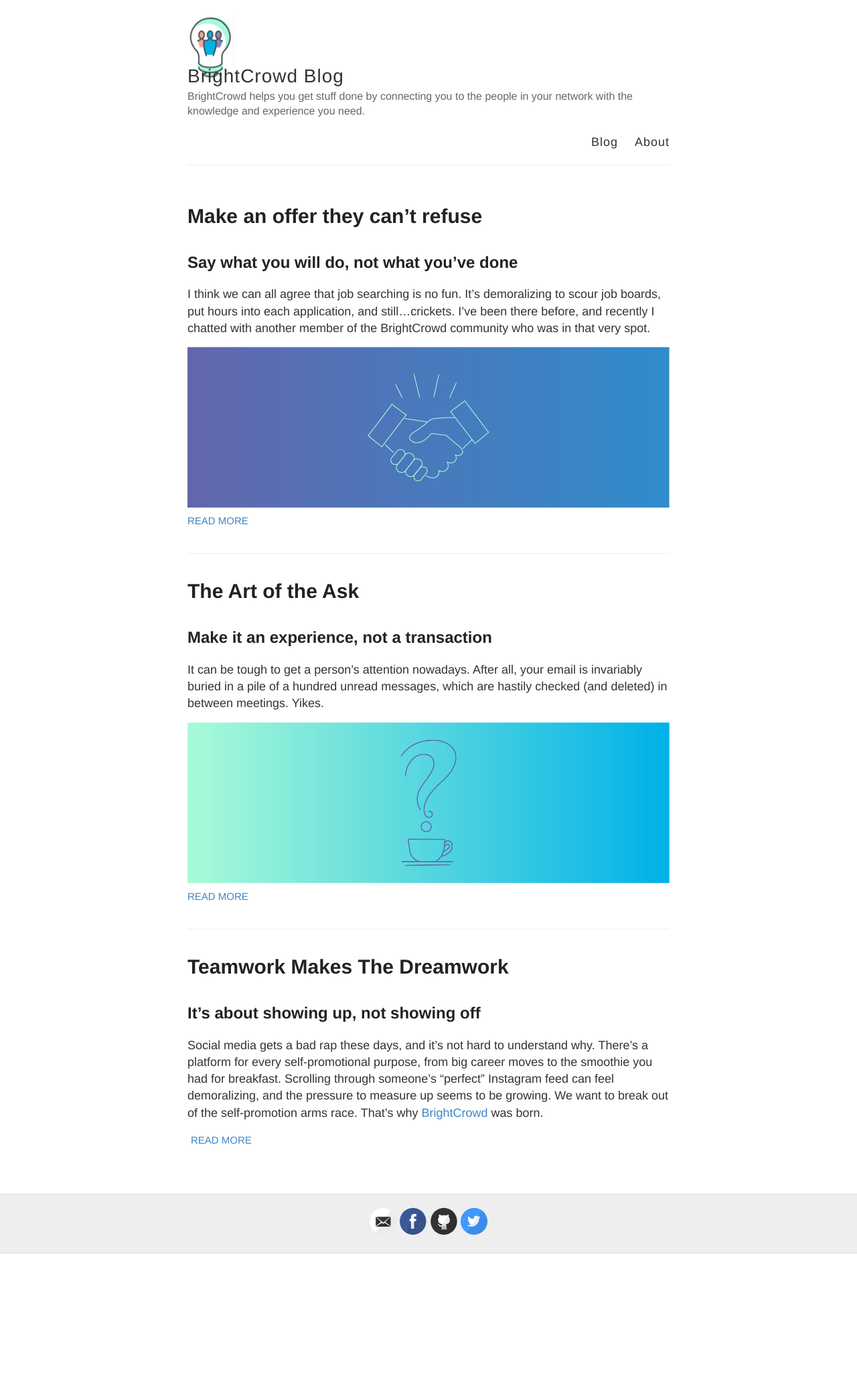
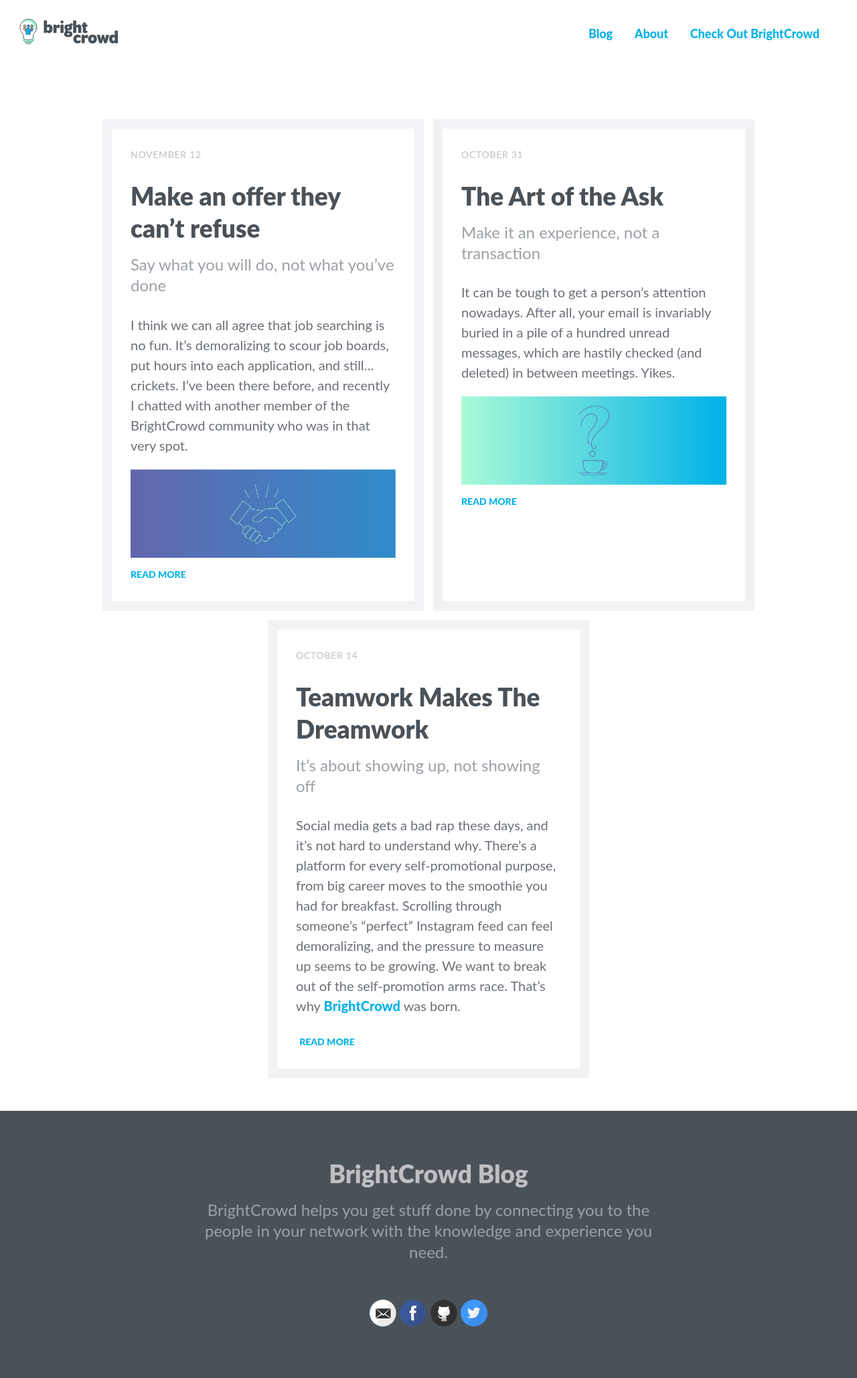
Before and after one commit to BrightCrowd/bc-blog, a Jekyll site: the page built from index.html, in a window 1280 px wide. Shown: the whole page at 67% size. Built offline with Jekyll 4.4.1, drawn with Linux system fonts in a browser that asks for light colours; some web fonts are replaced; before the commit the page ends 1872 px from its top, so only the background shows below that.

Commit message:
Styles for the blog

```diff
--- a/_config.yml
+++ b/_config.yml
@@ -27,8 +27,8 @@ facebook:
 
 google_analytics: UA-54131651-4
 
-logo: /assets/images/brightcrowd-logo-lg.png
-avatar: /assets/images/brightcrowd-logomark-lg.png
+logo: /assets/images/brightcrowd-logo-lg.svg
+avatar: /assets/images/brightcrowd-logo-lg.svg
 # default image for posts
 image: /assets/images/hero3.png
 
--- a/_layouts/default.html
+++ b/_layouts/default.html
@@ -6,7 +6,7 @@
     <!--[if lt IE 9]>
       <script src="http://html5shiv.googlecode.com/svn/trunk/html5.js"></script>
     <![endif]-->
-
+    <link rel="stylesheet" href="https://use.typekit.net/oab6guw.css">
     <link rel="stylesheet" type="text/css" href="{{ site.baseurl }}/style.css" />
     <link rel="alternate" type="application/rss+xml" title="{{ site.title }} - {{ site.description }}" href="{{ site.baseurl }}/feed.xml" />
 
@@ -16,27 +16,29 @@
   <body>
     <div class="wrapper-masthead">
       <div class="container">
-        <header class="masthead clearfix">
-          <a href="{{ site.baseurl }}/" class="site-avatar"><img src="{{ site.avatar | absolute_url }}" /></a>
-
-          <div class="site-info">
-            <h1 class="site-name"><a href="{{ site.baseurl }}/">{{ site.title }}</a></h1>
-            <p class="site-description">{{ site.description }}</p>
+        <header class="masthead">
+          <div>
+            <a href="{{ site.baseurl }}/" class="site-avatar"><img src="{{ site.avatar | absolute_url }}" /></a>
           </div>
 
           <nav>
             <a href="{{ site.baseurl }}/">Blog</a>
             <a href="{{ site.baseurl }}/about/">About</a>
+            <a href="https://brightcrowd.com/">Check Out BrightCrowd</a>
           </nav>
         </header>
       </div>
     </div>
 
-    <div id="main" role="main" class="container">
+    <div id="main" role="main" class="container main">
       {{ content }}
     </div>
 
     <div class="wrapper-footer">
+      <div class="site-info">
+        <h1 class="site-name"><a href="{{ site.baseurl }}/">{{ site.title }}</a></h1>
+        <h2 class="site-description">{{ site.description }}</h2>
+      </div>
       <div class="container">
         <footer class="footer">
           {% include svg-icons.html %}
--- /dev/null
+++ b/_sass/_theme.scss
@@ -0,0 +1,307 @@
+
+/**************/
+/* BASE RULES */
+/**************/
+
+html {
+  font-size: 100%;
+  font-family: $bc-font;
+  color: $bc-font-color;
+}
+
+body {
+  background: $white;
+  font: 20px/1.5 $bc-font;
+}
+
+.main {
+  margin: 0 auto;
+  padding: 0 14px;
+  width: 100%;
+  min-height:100vh;
+  > .post{
+    max-width: 602px;
+    margin:0 auto 140px;
+  }
+  > .posts{
+    display:flex;
+    flex-flow: row wrap;
+    justify-content:center;
+    margin:0 auto;
+    > .post{
+      flex: 0 0 480px;
+      margin:7px;
+      @include mobile {
+        flex: 0 0 100%;
+        margin:7px 0;
+      }
+    }
+  }
+}
+
+.page{
+  max-width: 602px;
+  margin:0 auto;
+}
+
+h1, h2, h3, h4, h5, h6 {
+  font-family: $bc-font;
+  color: $bc-heading-font-color;
+  line-height: 1.3;
+  margin: 28px 0 14px;
+  padding: 0;
+  font-weight: 900;
+}
+
+h1 {
+  font-size: 37px;
+  a {
+    color: inherit;
+    font-weight:inherit;
+    &:hover, &:active {
+      color: $bc-blue-500;
+    }
+  }
+  + h2{
+    color:$bc-grey-500;
+    font-weight:400;
+    margin-top:0;
+    margin-bottom:28px;
+  }
+}
+
+h2 {
+  font-size: 24px;
+}
+
+h3 {
+  font-size: 22px;
+}
+
+h4 {
+  font-size: 18px;
+}
+
+p {
+  margin: 21px 0;
+  color: $bc-font-color;
+  font-family:$bc-body-font;
+}
+
+a {
+  color: $bc-blue-500;
+  text-decoration: none;
+  cursor: pointer;
+  font-weight:800;
+  &:hover, &:active {
+    color: $bc-blue-700;
+  }
+}
+
+ul, ol {
+  margin: 14px 0;
+  padding-left: 30px;
+}
+
+ul {
+  list-style-type: disc;
+}
+
+ol {
+  list-style-type: decimal;
+}
+
+ol ul, ul ol, ul ul, ol ol {
+  margin: 0;
+}
+
+ul ul, ol ul {
+  list-style-type: circle;
+}
+
+em, i {
+  font-style: italic;
+}
+
+strong, b {
+  font-weight: bold;
+}
+
+img {
+  max-width: 100%;
+}
+
+// Fixes images in popup boxes from Google Translate
+.gmnoprint img {
+  max-width: none;
+}
+
+.date {
+  color: $bc-grey-400;
+  text-transform:uppercase;
+  font-size:14px;
+  letter-spacing:0.05em;
+}
+
+// Specify the color of the selection
+::-moz-selection {
+  color: $black;
+  background: $lightGray;
+}
+::selection {
+  color: $black;
+  background: $lightGray;
+}
+
+// Nicolas Gallagher's micro clearfix hack
+// http://nicolasgallagher.com/micro-clearfix-hack/
+.clearfix:before,
+.clearfix:after {
+    content: " ";
+    display: table;
+}
+
+.clearfix:after {
+    clear: both;
+}
+
+/*********************/
+/* LAYOUT / SECTIONS */
+/*********************/
+
+//
+// .masthead
+//
+
+.wrapper-masthead {
+  margin-bottom: 70px;
+  padding:28px;
+  @include mobile {
+    margin-bottom:42px;
+  }
+}
+
+.masthead {
+  display:flex;
+  justify-content:space-between;
+  align-items:center;
+  @include mobile {
+    display:block;
+    text-align:center;
+  }
+}
+
+.site-avatar {
+  margin-right: 14px;
+  display:block;
+  img{
+    height: 38px;
+    width: 150px;
+  }
+  @include mobile {
+    display: block;
+    margin: 0;
+  }
+}
+
+.site-info {
+  text-align:center;
+  margin:0 auto;
+  max-width:700px;
+  @include mobile {
+    display: block;
+    margin: 0 auto;
+  }
+}
+
+.site-name {
+  cursor: pointer;
+  font-family: $bc-font;
+  color:$bc-grey-400;
+}
+
+.site-description {
+  @include mobile {
+    margin: 3px 0;
+  }
+}
+
+nav {
+  font-family: $bc-font;
+  font-size: 18px;
+  @include mobile {
+    margin-top: 21px;
+    display: block;
+    font-size: 16px;
+  }
+
+  a {
+    margin-right: 28px;
+    text-align: right;
+
+    @include mobile {
+      color: $blue;
+      margin:0 14px;
+      text-align: center;
+    }
+  }
+}
+
+//
+// .main
+//
+
+
+
+.posts > .post {
+  .post-image{
+    display:block;
+  }
+  border:14px solid $bc-grey-100;
+  padding:28px;
+}
+
+.share-buttons{
+  display:flex;
+  align-items:center;
+  margin-bottom:14px;
+  > *{
+    display:inline-block;
+    margin-right:4px;
+  }
+}
+
+.post {
+  blockquote {
+    margin: 14px 7px;
+    border-left: 7px solid $bc-seafoam-500;
+    padding: 7px 28px;
+    color: $bc-heading-font-color;
+    font-size: 22px;
+    font-style: italic;
+    p{
+      color:inherit;
+      font-family: $bc-font;
+      font-weight:600;
+    }
+  }
+
+  .comments {
+    margin-top: 14px;
+  }
+
+  .read-more {
+    text-transform: uppercase;
+    font-size: 14px;
+  }
+}
+
+.wrapper-footer {
+  margin-top: 42px;
+  padding:42px;
+  background-color: $bc-grey-700;
+}
+footer {
+  padding: 28px 0;
+  text-align: center;
+}
--- a/_sass/_variables.scss
+++ b/_sass/_variables.scss
@@ -3,21 +3,96 @@
 // VARIABLES
 //
 
+$bc-grey-50: rgba(97%,97%,97%,1.00);
+$bc-grey-100: rgba(95%,95%,96%,1.00);
+$bc-grey-200: rgba(93%,94%,94%,1.00);
+$bc-grey-300: rgba(87%,87%,88%,1.00);
+$bc-grey-400: rgba(74%,75%,76%,1.00); // BDC0C3
+$bc-grey-500: rgba(61%,63%,65%,1.00); // 9DA1A6
+$bc-grey-600: rgba(42%,44%,47%,1.00);
+$bc-grey-700: rgba(29%,32%,35%,1.00); // 475159
+$bc-grey-800: rgba(21%,24%,26%,1.00);
+$bc-grey-900: rgba(8%,9%,10%,1.00);
+
+$bc-blue-50: #F9FAFA;
+$bc-blue-100: #F2F8FA;
+$bc-blue-200: #D0F0FA;
+$bc-blue-300: #A2E2F6;
+$bc-blue-400: #5CCDF0;
+$bc-blue-500: #00b1e8;
+$bc-blue-600: #0091BE;
+$bc-blue-700: #007194;
+$bc-blue-800: #00516A;
+$bc-blue-900: #003140;
+
+$bc-purple-50: rgba(99%,99%,100%,1.00);
+$bc-purple-100: rgba(97%,97%,98%,1.00);
+$bc-purple-200: rgba(89%,89%,94%,1.00);
+$bc-purple-300: rgba(78%,78%,88%,1.00);
+$bc-purple-400: rgba(61%,62%,79%,1.00);
+$bc-purple-500: rgba(39%,40%,68%,1.00); //6366AD
+$bc-purple-600: rgba(32%,33%,56%,1.00);
+$bc-purple-700: rgba(25%,25%,44%,1.00);
+$bc-purple-800: rgba(21%,22%,37%,1.00);
+$bc-purple-900: rgba(14%,15%,25%,1.00);
+
+$bc-seafoam-50: rgba(98%,100%,99%,1.00);
+$bc-seafoam-100: rgba(97%,100%,98%,1.00);
+$bc-seafoam-200: rgba(91%,99%,96%,1.00);
+$bc-seafoam-300: rgba(84%,99%,93%,1.00);
+$bc-seafoam-400: rgba(75%,99%,88%,1.00);
+$bc-seafoam-500: rgba(66%,98%,84%,1.00); //97F8D8
+$bc-seafoam-600: rgba(55%,81%,69%,1.00);
+$bc-seafoam-700: rgba(42%,63%,54%,1.00);
+$bc-seafoam-800: rgba(30%,45%,38%,1.00);
+$bc-seafoam-900: rgba(24%,36%,31%,1.00);
+
+$bc-salmon-50: rgba(100%,99%,99%,1.00);
+$bc-salmon-100: rgba(100%,96%,96%,1.00);
+$bc-salmon-300: rgba(98%,84%,80%,1.00);
+$bc-salmon-200: rgba(99%,92%,90%,1.00);
+$bc-salmon-400: rgba(98%,75%,70%,1.00);
+$bc-salmon-500: rgba(96%,55%,45%,1.00); //E8927A
+$bc-salmon-600: rgba(79%,45%,37%,1.00);
+$bc-salmon-700: rgba(61%,35%,29%,1.00);
+$bc-salmon-800: rgba(44%,25%,21%,1.00);
+$bc-salmon-900: rgba(35%,20%,17%,1.00);
+
+// BRAND
+
+$bc-primary: $bc-blue-500;
+$bc-secondary: $bc-purple-500;
+$bc-accent-1: $bc-seafoam-500;
+$bc-accent-2: $bc-salmon-500;
+
+$bc-brand-primary-lt:$bc-accent-1;
+$bc-brand-primary-md: $bc-primary;
+$bc-brand-primary-dk: $bc-secondary;
+
+$bc-bg-color: $bc-grey-100;
+
+$bc-heading-font-color: $bc-grey-700;
+$bc-font-color: $bc-grey-600;
+$bc-placeholder-color: $bc-grey-400;
+
+$bc-bright-orange: $bc-accent-2;
+$bc-bright-green: $bc-accent-1;
+
 // Colors
-$blue: #4183C4;
+$blue: $bc-blue-500;
 
 // Grays
-$black: #000;
-$darkerGray: #222;
-$darkGray: #333;
-$gray: #666;
-$lightGray: #eee;
+$black: $bc-grey-700;
+$darkerGray: $bc-grey-700;
+$darkGray: $bc-grey-700;
+$gray: $bc-grey-500;
+$lightGray: $bc-grey-100;
 $white: #fff;
 
+
 // Font stacks
-$helvetica: Helvetica, Arial, sans-serif;
-$helveticaNeue: "Helvetica Neue", Helvetica, Arial, sans-serif;
-$georgia: Georgia, serif;
+$bc-font : "lato", "Helvetica Neue", helvetica, sans serif;
+$bc-body-font : "lato", "Georgia", serif;
 
 // Mobile breakpoints
 @mixin mobile {
--- a/index.html
+++ b/index.html
@@ -5,7 +5,9 @@ layout: default
 <div class="posts">
   {% for post in site.posts %}
     <article class="post">
-
+      <div class="date">
+        {{ post.date | date: "%B %e" }}
+      </div>
       <h1><a href="{{ site.baseurl }}{{ post.url }}">{{ post.title }}</a></h1>
 
       {% if post.subtitle %}
--- a/style.scss
+++ b/style.scss
@@ -7,283 +7,6 @@
 
 @import "reset";
 @import "variables";
-// Syntax highlighting @import is at the bottom of this file
-
-/**************/
-/* BASE RULES */
-/**************/
-
-html {
-  font-size: 100%;
-}
-
-body {
-  background: $white;
-  font: 18px/1.4 $helvetica;
-  color: $darkGray;
-}
-
-.container {
-  margin: 0 auto;
-  max-width: 740px;
-  padding: 0 10px;
-  width: 100%;
-}
-
-h1, h2, h3, h4, h5, h6 {
-  font-family: $helveticaNeue;
-  color: $darkerGray;
-  font-weight: bold;
-
-  line-height: 1.7;
-  margin: 1em 0 15px;
-  padding: 0;
-
-  @include mobile {
-    line-height: 1.4;
-  }
-}
-
-h1 {
-  font-size: 30px;
-  a {
-    color: inherit;
-  }
-}
-
-h2 {
-  font-size: 24px;
-}
-
-h3 {
-  font-size: 20px;
-}
-
-h4 {
-  font-size: 18px;
-  color: $gray;
-}
-
-p {
-  margin: 15px 0;
-}
-
-a {
-  color: $blue;
-  text-decoration: none;
-  cursor: pointer;
-  &:hover, &:active {
-    color: $blue;
-  }
-}
-
-ul, ol {
-  margin: 15px 0;
-  padding-left: 30px;
-}
-
-ul {
-  list-style-type: disc;
-}
-
-ol {
-  list-style-type: decimal;
-}
-
-ol ul, ul ol, ul ul, ol ol {
-  margin: 0;
-}
-
-ul ul, ol ul {
-  list-style-type: circle;
-}
-
-em, i {
-  font-style: italic;
-}
-
-strong, b {
-  font-weight: bold;
-}
-
-img {
-  max-width: 100%;
-}
-
-// Fixes images in popup boxes from Google Translate
-.gmnoprint img {
-  max-width: none;
-}
-
-.date {
-  font-style: italic;
-  color: $gray;
-}
-
-// Specify the color of the selection
-::-moz-selection {
-  color: $black;
-  background: $lightGray;
-}
-::selection {
-  color: $black;
-  background: $lightGray;
-}
-
-// Nicolas Gallagher's micro clearfix hack
-// http://nicolasgallagher.com/micro-clearfix-hack/
-.clearfix:before,
-.clearfix:after {
-    content: " ";
-    display: table;
-}
-
-.clearfix:after {
-    clear: both;
-}
-
-/*********************/
-/* LAYOUT / SECTIONS */
-/*********************/
-
-//
-// .masthead
-//
-
-.wrapper-masthead {
-  margin-bottom: 50px;
-}
-
-.masthead {
-  padding: 20px 0;
-  border-bottom: 1px solid $lightGray;
-
-  @include mobile {
-    text-align: center;
-  }
-}
-
-.site-avatar {
-  float: left;
-  width: 70px;
-  height: 70px;
-  margin-right: 15px;
-
-  @include mobile {
-    float: none;
-    display: block;
-    margin: 0 auto;
-  }
-
-  img {
-    border-radius: 5px;
-  }
-}
-
-.site-info {
-  float: left;
-
-  @include mobile {
-    float: none;
-    display: block;
-    margin: 0 auto;
-  }
-}
-
-.site-name {
-  margin: 0;
-  color: $darkGray;
-  cursor: pointer;
-  font-family: $helveticaNeue;
-  font-weight: 300;
-  font-size: 28px;
-  letter-spacing: 1px;
-}
-
-.site-description {
-  margin: -5px 0 0 0;
-  color: $gray;
-  font-size: 16px;
-
-  @include mobile {
-    margin: 3px 0;
-  }
-}
-
-nav {
-  float: right;
-  margin-top: 23px; // @TODO: Vertically middle align
-  font-family: $helveticaNeue;
-  font-size: 18px;
-
-  @include mobile {
-    float: none;
-    margin-top: 9px;
-    display: block;
-    font-size: 16px;
-  }
-
-  a {
-    margin-left: 20px;
-    color: $darkGray;
-    text-align: right;
-    font-weight: 300;
-    letter-spacing: 1px;
-
-    @include mobile {
-      margin: 0 10px;
-      color: $blue;
-    }
-  }
-}
-
-//
-// .main
-//
-
-.posts > .post {
-  padding-bottom: 2em;
-  border-bottom: 1px solid $lightGray;
-}
-
-.posts > .post:last-child {
-  padding-bottom: 1em;
-  border-bottom: none;
-}
-
-.post {
-  blockquote {
-    margin: 1.8em .8em;
-    border-left: 2px solid $gray;
-    padding: 0.1em 1em;
-    color: $gray;
-    font-size: 22px;
-    font-style: italic;
-  }
-
-  .comments {
-    margin-top: 10px;
-  }
-
-  .read-more {
-    text-transform: uppercase;
-    font-size: 15px;
-  }
-}
-
-.wrapper-footer {
-  margin-top: 50px;
-  border-top: 1px solid #ddd;
-  border-bottom: 1px solid #ddd;
-  background-color: $lightGray;
-}
-
-footer {
-  padding: 20px 0;
-  text-align: center;
-}
-
-// Settled on moving the import of syntax highlighting to the bottom of the CSS
-// ... Otherwise it really bloats up the top of the CSS file and makes it difficult to find the start
 @import "highlights";
 @import "svg-icons";
+@import "theme";
```
Also changed, not shown: _layouts/post.html (+12 -9 lines), assets/images/brightcrowd-logo-lg.svg (added).
